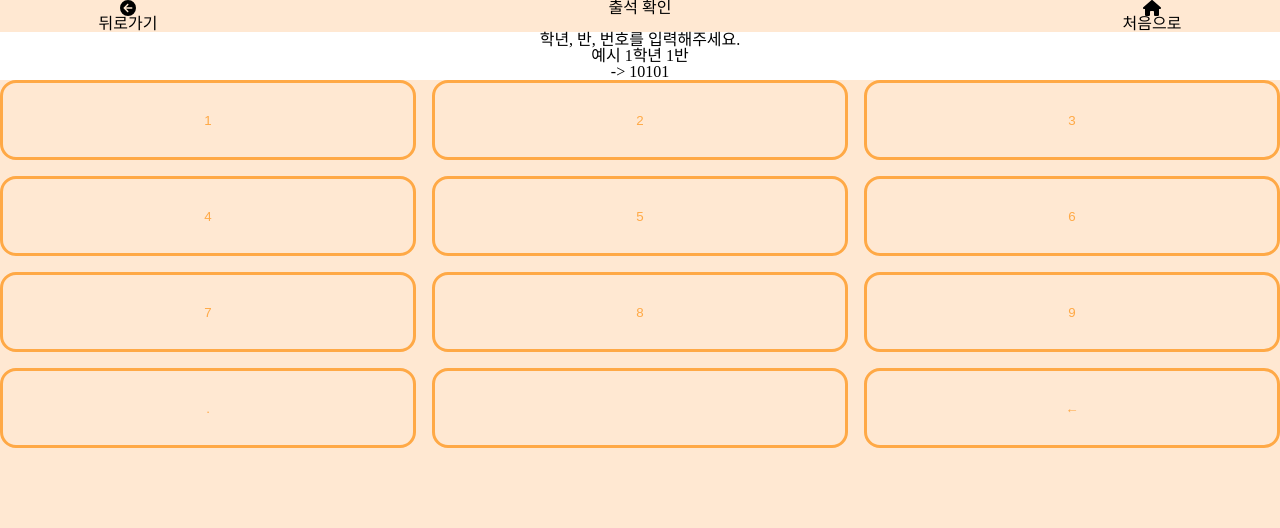
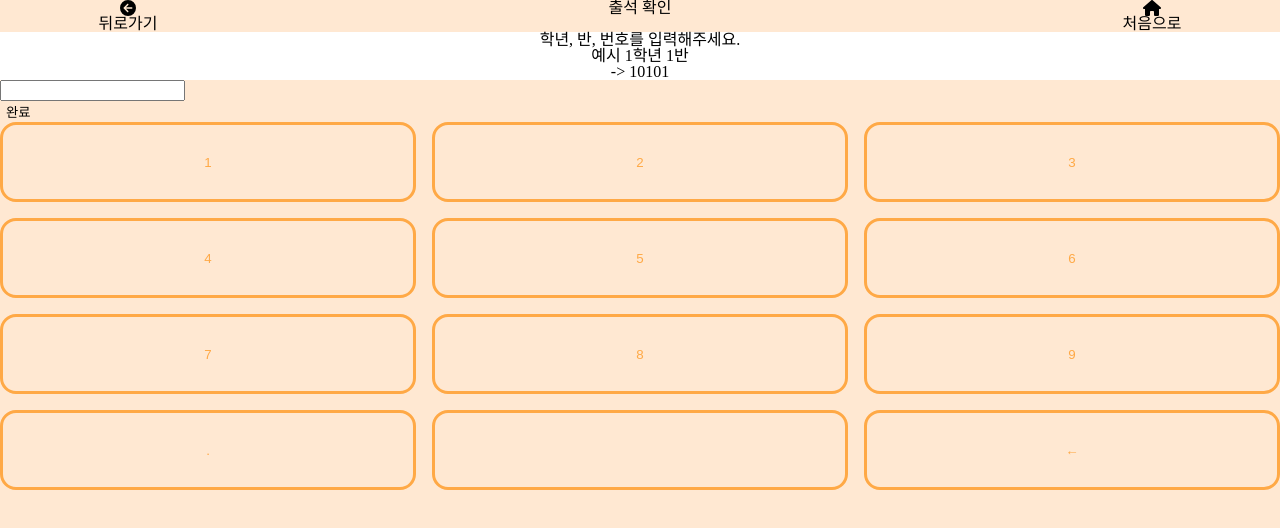
Before and after one commit to student-inbody-kiosk/ATIBO, a Vue app in the folder frontend/: page /attend in a window 1280 px wide. Shown: the top 528 px of the page. Built offline with nearby package versions, Linux system fonts and the light colour scheme.

Commit message:
FE:feat: create TheInput

```diff
--- /dev/null
+++ b/frontend/src/components/common/TheInput.vue
@@ -0,0 +1,26 @@
+<script setup lang="ts">
+defineProps<{
+    label?: string;
+    type: string;
+    refer: string;
+    value: number | string;
+    min?: number;
+    max?: number;
+}>();
+</script>
+
+<template>
+    <div>
+        <label :for="refer">{{ label }}</label>
+        <input
+            :type="type"
+            :id="refer"
+            :value="value"
+            :min="min"
+            :max="max"
+            @input="(e: any) => $emit('update-input', e.target.value)"
+            @keyup.enter="$emit('submit')" />
+    </div>
+</template>
+
+<style lang="scss"></style>
--- a/frontend/src/views/kiosk/KioAttendView.vue
+++ b/frontend/src/views/kiosk/KioAttendView.vue
@@ -2,18 +2,27 @@
 import KioLayout from '@/components/kiosk/KioLayout.vue';
 import KioHeader from '@/components/kiosk/KioHeader.vue';
 import InputGuide from '@/components/kiosk/InputGuide.vue';
+import TheInput from '@/components/common/TheInput.vue';
 import TheKeypad from '@/components/kiosk/TheKeypad.vue';
 
 import { ref } from 'vue';
 let studentInfo = ref('');
 
-const handleInput = function updateAttendData(value: string) {
+const handleInput = function addStudentInfo(value: string) {
     studentInfo.value += value;
 };
 
-const deleteInput = function deleteAttendData() {
+const deleteInput = function deleteStudentInfo() {
     if (studentInfo.value.length == 0) return;
     studentInfo.value = studentInfo.value.slice(0, -1);
+};
+
+const handleChange = function updateStudentInfo(info: string) {
+    studentInfo.value = info;
+};
+
+const handleSubmit = function checkAttendance() {
+    console.log(studentInfo.value);
 };
 </script>
 
@@ -24,7 +33,13 @@ const deleteInput = function deleteAttendData() {
         </template>
         <template #kiosk-main>
             <InputGuide />
-            <div>{{ studentInfo }}</div>
+            <TheInput
+                type="text"
+                refer="학년반번호"
+                :value="studentInfo"
+                @update-input="handleChange"
+                @submit="handleSubmit" />
+            <button @click="handleSubmit">완료</button>
             <TheKeypad @input="handleInput" @delete="deleteInput" />
         </template>
     </KioLayout>
```
